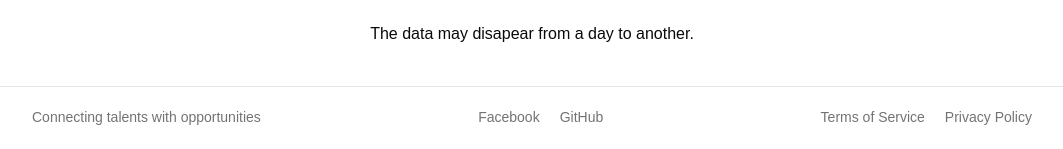
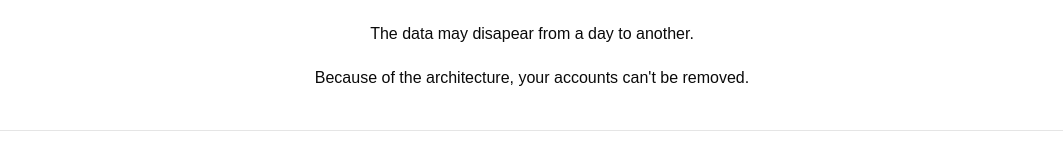
Before and after one commit to nazimboudeffa/job-board-next15-mongodb, a Next.js app: page /tos in a window 1280 px wide. Shown: the part 186-335 px from the top of the page, without its empty margins (108-1171 px from the left). Built offline with nearby package versions, Linux system fonts and the light colour scheme; no server answers.

Commit message:
added a tos

```diff
--- a/src/app/tos/page.tsx
+++ b/src/app/tos/page.tsx
@@ -4,6 +4,7 @@ export default function TOS() {
         <h1 className="font-bold">Term of Service</h1>
         <p>This software is not garanteed.</p>
         <p>The data may disapear from a day to another.</p>
+        <p>Because of the architecture, your accounts can&apos;t be removed.</p>
       </main>
     )
 }
```
